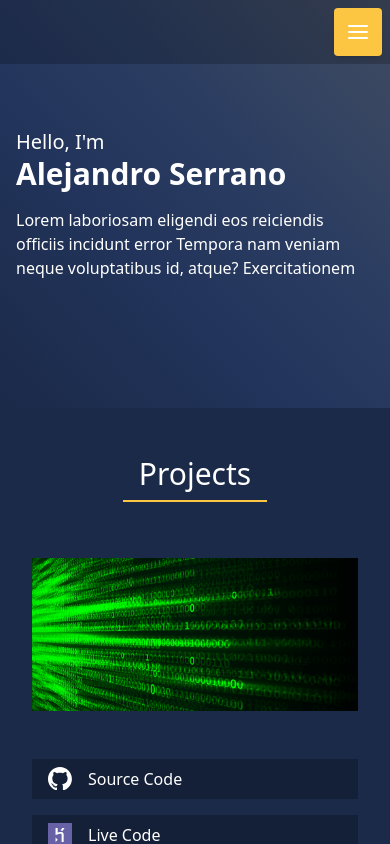
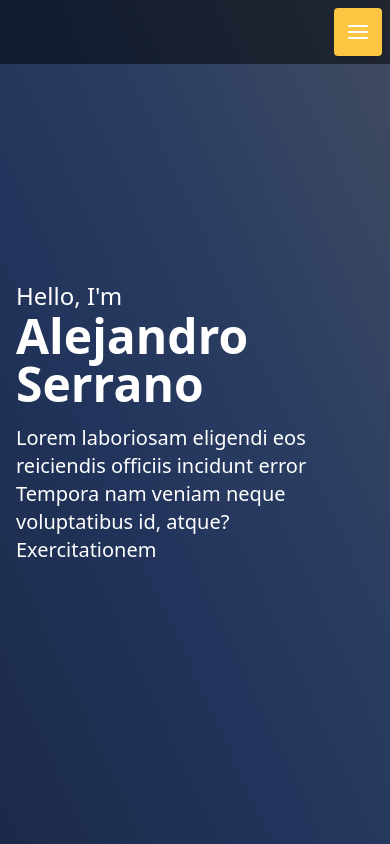
Before and after one commit to Andresser17/andresser17.github.io, a React (Create React App) app: page / in a window 390 px wide. Shown: the top 844 px of the page. Built offline with nearby package versions, Linux system fonts and the light colour scheme.

Commit message:
Renamed pages folder to sections, and Header.js to Home.js

```diff
--- a/src/App.js
+++ b/src/App.js
@@ -1,17 +1,17 @@
-// import {useState} from "react";
 // Styles
 import "./styles/App.css";
-// Complete Sections (components)
-import Header from "./components/Header";
-// Pages
-import Projects from "./pages/Projects";
-import About from "./pages/About";
-import Contact from "./pages/Contact";
+// Components
+
+// Sections
+import Home from "./sections/Home";
+import Projects from "./sections/Projects";
+import About from "./sections/About";
+import Contact from "./sections/Contact";
 
 function App() {
   return (
     <div className="text-white">
-      <Header />
+      <Home />
       <main>
         <Projects />
         <About />
--- a/src/components/Buttons.js
+++ b/src/components/Buttons.js
@@ -1,6 +1,6 @@
 function Buttons(props) {
   return (
-    <a href={props.href} className="block px-6 py-4 rounded shadow-md bg-fourth">
+    <a href={props.href} className="block px-6 py-4 font-semibold text-black rounded shadow-md cursor-pointer bg-fourth">
       {props.text}
     </a>
   );
--- a/src/components/SectionTitle.js
+++ b/src/components/SectionTitle.js
@@ -1,7 +1,7 @@
 function SectionTitle(props) {
   return (
-    <div className="flex justify-center w-full p-4">
-      <h2 className="px-4 pb-2 text-3xl text-center border-b-2 border-fourth">
+    <div className="flex justify-center w-full p-4 h-min">
+      <h2 className="px-4 pb-2 text-3xl font-semibold text-center border-b-2 border-fourth">
         {props.text}
       </h2>
     </div>
--- a/src/index.css
+++ b/src/index.css
@@ -4,6 +4,12 @@
 
 * {
   box-sizing: border-box;
+  margin: 0;
+  padding: 0;
+}
+
+html {
+  scroll-behavior: smooth;
 }
 
 body {
--- a/src/pages/About.js
+++ b/src/sections/About.js
@@ -6,17 +6,17 @@ import Icons from "../components/Icons";
 import githubIcon from "../icons/github-icon-1.svg";
 import codepenIcon from "../icons/codepen-icon.svg";
 // Images
-// import authorPic from "./cara-y-cecula.jpg";
+import authorPic from "../images/sample-person.jpg";
 
 function About() {
   return (
-    <section id="about" className="px-4 py-8 cont-blue-gradient">
+    <section id="about" className="flex flex-wrap min-h-screen px-4 py-8 cont-blue-gradient">
       <SectionTitle text="About Me" />
-      <div className="w-1/2">
-        {/* <img src={authorPic} className="m-auto rounded w-72" /> */}
+      <div className="flex justify-center w-full mt-8 lg:w-1/2">
+        <img src={authorPic} className="rounded w-60 h-60" />
       </div>
-      <div className="text-center">
-        <div className="p-4">
+      <div className="w-full text-center lg:w-1/2">
+        <div className="mb-4">
           <p className="py-2">
             Dolor laboriosam harum earum rem nostrum accusamus? Ducimus nostrum
             animi repellendus porro velit Cumque dolorum impedit deserunt
@@ -29,20 +29,9 @@ function About() {
             non vitae Porro iste qui dignissimos dolorem delectus suscipit
             Dolorem corrupti optio
           </p>
-          <p className="py-2">
-            Ipsum quod pariatur alias quo voluptate vitae. Hic facere facilis
-            dolores necessitatibus molestias. Fugit veritatis consequuntur
-            dolores esse illo! Dolor quaerat soluta quo velit voluptates! Ullam
-            blanditiis rerum soluta quasi!
-          </p>
         </div>
-        <div className="flex flex-wrap justify-center items-center">
-          <Icons href="#" src={githubIcon} />
-          {/* Change to linkedin icon */}
-          <Icons href="#" src={codepenIcon} />
-          <div className="my-4">
-            <Buttons src="#" text="Download my resume" />
-          </div>
+        <div className="flex flex-wrap items-center justify-center">
+          <Buttons src="#" text="Download my resume" />
         </div>
       </div>
     </section>
--- a/src/pages/Contact.js
+++ b/src/sections/Contact.js
@@ -4,7 +4,7 @@ import SectionTitle from "../components/SectionTitle";
 
 function FormTextarea(props) {
   return (
-    <textarea className={`p-2 mb-6 shadow-inner h-36 text-black`}></textarea>
+    <textarea className={`p-2 shadow-xl h-36 text-black`}></textarea>
   );
 }
 
@@ -16,12 +16,18 @@ function FormInput(props) {
   // }
 
   // return <input className={`p-2 mb-3 shadow-inner ${color}`} />;
-  return <input className={`p-2 mb-3 shadow-inner text-black`} />;
+  return <input className={`p-2 shadow-xl text-black`} />;
+}
+
+function FormLabel(props) {
+  return (
+    <label className="mt-4 mb-1">{props.text}</label>
+  )
 }
 
 function FormButton(props) {
   return (
-    <button className="block px-6 py-4 rounded shadow-md bg-fourth">
+    <button className="block px-6 py-4 mt-4 font-semibold text-black rounded shadow-xl bg-fourth">
       {props.text}
     </button>
   );
@@ -29,13 +35,14 @@ function FormButton(props) {
 
 function Form() {
   return (
-    <form className="grid grid-col-12 w-96">
-      <label>Name</label>
+    <form className="flex flex-col w-96">
+      <FormLabel text="Name" />
       <FormInput />
 
-      <label>Email</label>
+      <FormLabel text="Email" />
       <FormInput />
-      <label>Message</label>
+
+      <FormLabel text="Message" />
       <FormTextarea />
 
       <FormButton text="Send" />
@@ -45,14 +52,14 @@ function Form() {
 
 function Contact() {
   return (
-    <section id="contact" className="px-4 py-8 bg-first lg:flex lg:flex-wrap">
+    <section id="contact" className="min-h-screen px-4 py-8 bg-first lg:flex lg:flex-wrap">
       <SectionTitle text="Contact Me" />
-      <div className="lg:w-1/2 py-8">
-        <span className="text-xl block">
+      <div className="py-8 lg:w-1/2">
+        <span className="block text-xl">
           Consectetur repellendus magnam tenetur libero ratione Voluptate unde
           sit est
         </span>
-        <span className="block text-lg">Example@email.com</span>
+        <span className="block text-lg font-bold">Example@email.com</span>
       </div>
       <div className="flex justify-center py-8 lg:w-1/2">
         <Form />
--- a/src/components/Header.js
+++ b/src/sections/Home.js
@@ -29,32 +29,55 @@ function Menu(props) {
 
 function MenuButton(props) {
   return (
-    <span className="w-12 h-12 mx-2 flex justify-center items-center shadow-md text-white p-2 rounded bg-fourth block sm:hidden">
+    <span className="flex items-center justify-center block w-12 h-12 p-2 mx-2 text-white rounded shadow-md bg-fourth sm:hidden">
       <MenuIcon />
     </span>
   );
 }
 
-function Header() {
+function TopPanel(props) {
+  // Top Panel behaviour
+  const base = "fixed top-0 w-full py-2 sm:py-4 flex justify-end transition-all duration-300 ease-out"
+  const home = "bg-black/50 text-white";
+  const inactive = "bg-black/20 text-white/20 text-xs";
+  const active =
+    "sm:hover:text-base sm:hover:py-4 sm:hover:bg-black/50 sm:hover:text-white ";
+
+  let styles = "";
+
+  if (props.selected === "home") {
+    styles = `${base} ${home}`;
+  } else {
+    styles = `${base} ${inactive} ${active}`;
+  }
+
+  return <div class={styles}>{props.children}</div>;
+}
+
+function Home() {
   const [selected, setSelected] = useState("home");
+
   return (
-    <header id="home" className="cont-blue-gradient">
+    <header
+      id="home"
+      className="flex items-center min-h-screen cont-blue-gradient"
+    >
       {/* Top panel */}
-      <div class="fixed w-full flex justify-end bg-black/20 text-white/20 py-2 text-xs sm:hover:text-base sm:hover:py-4 sm:hover:bg-black/50 sm:hover:text-white transition-all duration-300 ease-out">
+      <TopPanel selected={selected}>
         <MenuButton menuId="menu" />
         <Menu
           onSelectedChange={setSelected}
           selected={selected}
           items={["Home", "Projects", "About", "Contact"]}
         />
-      </div>
+      </TopPanel>
       {/* Home */}
-      <div className="flex flex-col w-full sm:w-96 py-32 px-4">
-        <span className="block mb-4 text-xl font-extralight">
+      <div className="flex flex-col w-full p-4 sm:w-2/4">
+        <span className="block mb-4 text-2xl font-extralight">
           Hello, I'm
-          <h1 className="text-3xl font-black">Alejandro Serrano</h1>
+          <h1 className="text-5xl font-black">Alejandro Serrano</h1>
         </span>
-        <span className="block">
+        <span className="block text-xl">
           Lorem laboriosam eligendi eos reiciendis officiis incidunt error
           Tempora nam veniam neque voluptatibus id, atque? Exercitationem
         </span>
@@ -63,4 +86,4 @@ function Header() {
   );
 }
 
-export default Header;
+export default Home;
--- a/src/pages/Projects.js
+++ b/src/sections/Projects.js
@@ -13,7 +13,7 @@ function ProjectLink(props) {
       href={props.href}
       className="flex py-2 my-4 bg-black/25 hover:bg-black/40 transition duration-300"
     >
-      <span className="inline-block text-white w-6 mx-4">
+      <span className="inline-block w-6 mx-4 text-white">
         {props.children}
       </span>
       <span className="inline-block">{props.text}</span>
@@ -23,7 +23,7 @@ function ProjectLink(props) {
 
 function Card(props) {
   return (
-    <article className="pb-8 mb-16 border-b border-fourth px-4 sm:border-none lg:flex lg:justify-around lg:even:flex-row-reverse">
+    <article className="px-4 pb-8 mb-16 border-b border-fourth sm:border-none lg:flex lg:justify-around lg:even:flex-row-reverse">
       <div className="w-full py-10 lg:w-5/12">
         <img src={sampleImage} className="w-full" alt="" />
 
@@ -40,7 +40,7 @@ function Card(props) {
       </div>
 
       <div className="w-fit lg:w-96">
-        <h2 className="text-center text-xl">Hello World Project</h2>
+        <h3 className="text-xl font-semibold text-center">Hello World Project</h3>
         <p className="mt-4 mb-8">
           Sit consequatur sint delectus magnam iste, adipisicing a error
           praesentium pariatur! Iste fuga qui quibusdam dolore sed aliquam ipsa
@@ -49,7 +49,7 @@ function Card(props) {
           quos odit ducimus eos reprehenderit Nihil.
         </p>
         {/* Used stack */}
-        <div className="flex flex-wrap bg-black/40 p-4">
+        <div className="flex flex-wrap p-4 bg-black/40">
           <span className="block w-full mb-4 text-xl border-b">Used Stack</span>
           <Icons href="#" dim="w-8 h-8">
             <GithubIcon />
@@ -65,7 +65,7 @@ function Card(props) {
 
 function Projects() {
   return (
-    <section id="projects" className="w-full py-8 px-4 bg-first">
+    <section id="projects" className="w-full px-4 py-8 bg-first">
       <SectionTitle text="Projects" />
       <div className="sm:grid sm:grid-cols-2 sm:gap-1 lg:block">
         <Card text="MODERN HTML & CSS FROM THE BEGINNING" />
```
Also changed, not shown: src/images/sample-person.jpg (added), src/sections/Footer.js (renamed from src/pages/Footer.js).
